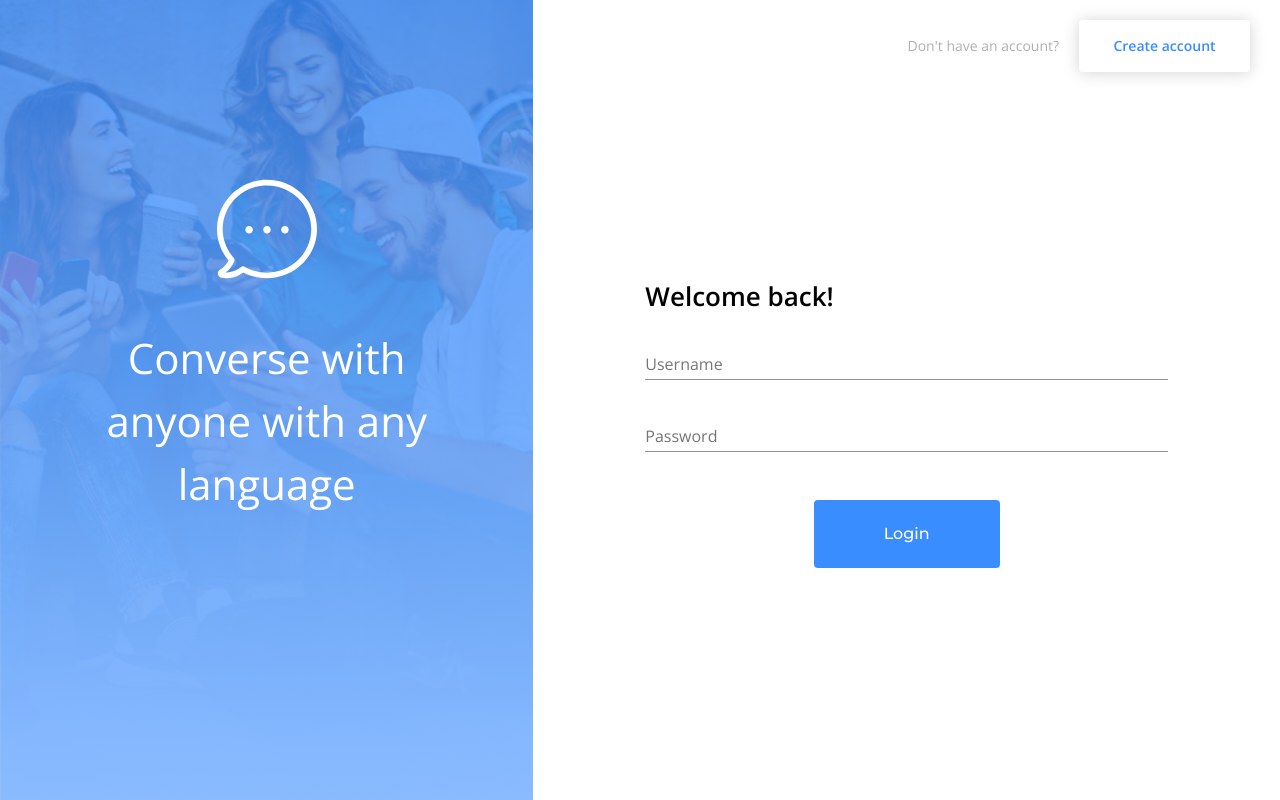
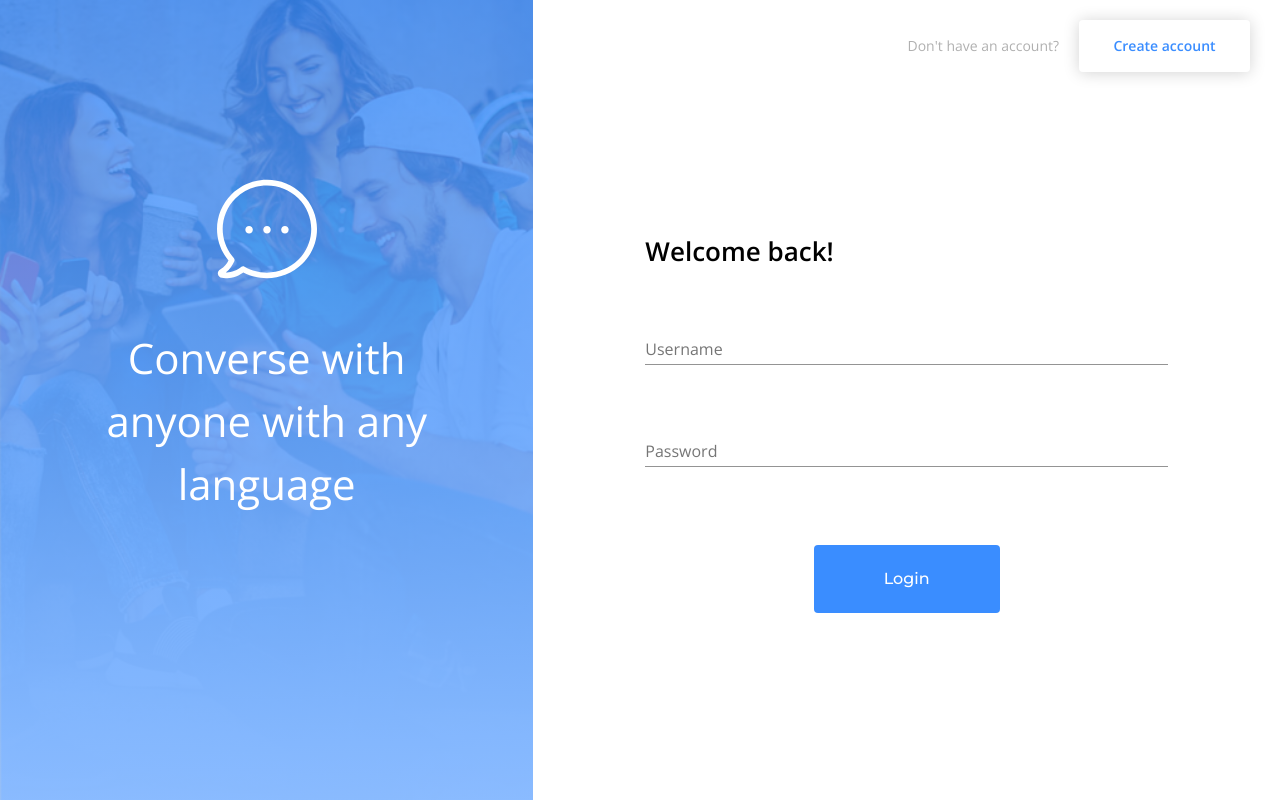
Before and after one commit to perpetual-pelican/messenger-4323, a React (Create React App) app in the folder client/: page /login in a window 1280 px wide. Built offline with nearby package versions, Linux system fonts and the light colour scheme; no server answers.

Commit message:
add more spacing for login form

```diff
--- a/client/src/Login.js
+++ b/client/src/Login.js
@@ -1,14 +1,22 @@
 import React from "react";
 import { Redirect, useHistory } from "react-router-dom";
 import { connect } from "react-redux";
-import { TextField } from "@material-ui/core";
+import { Box, TextField } from "@material-ui/core";
 import { login } from "./store/utils/thunkCreators";
 import AuthTemplate from "./components/Auth/AuthTemplate";
 import SwitchPageContainer from "./components/Auth/SwitchPageContainer";
 import FormContainer from "./components/Auth/FormContainer";
 import FormItem from "./components/Auth/FormItem";
+import { makeStyles } from "@material-ui/core/styles";
+
+const useStyles = makeStyles((theme) => ({
+  itemBox: {
+    margin: theme.spacing(3, 0, 3, 0)
+  }
+}));
 
 const Login = (props) => {
+  const classes = useStyles();
   const history = useHistory();
   const { user, login } = props;
 
@@ -34,6 +42,7 @@ const Login = (props) => {
         message="Welcome back!"
         buttonLabel="Login"
         onSubmit={handleLogin}>
+        <Box className={classes.itemBox}>
           <FormItem>
             <TextField
               aria-label="username"
@@ -41,6 +50,8 @@ const Login = (props) => {
               name="username"
               type="text"/>
           </FormItem>
+        </Box>
+        <Box className={classes.itemBox}>
           <FormItem>
             <TextField
               label="Password"
@@ -48,6 +59,7 @@ const Login = (props) => {
               type="password"
               name="password"/>
           </FormItem>
+        </Box>
       </FormContainer>
     </AuthTemplate>
   );
```
Lines whose indentation alone changed are shown as unchanged.
